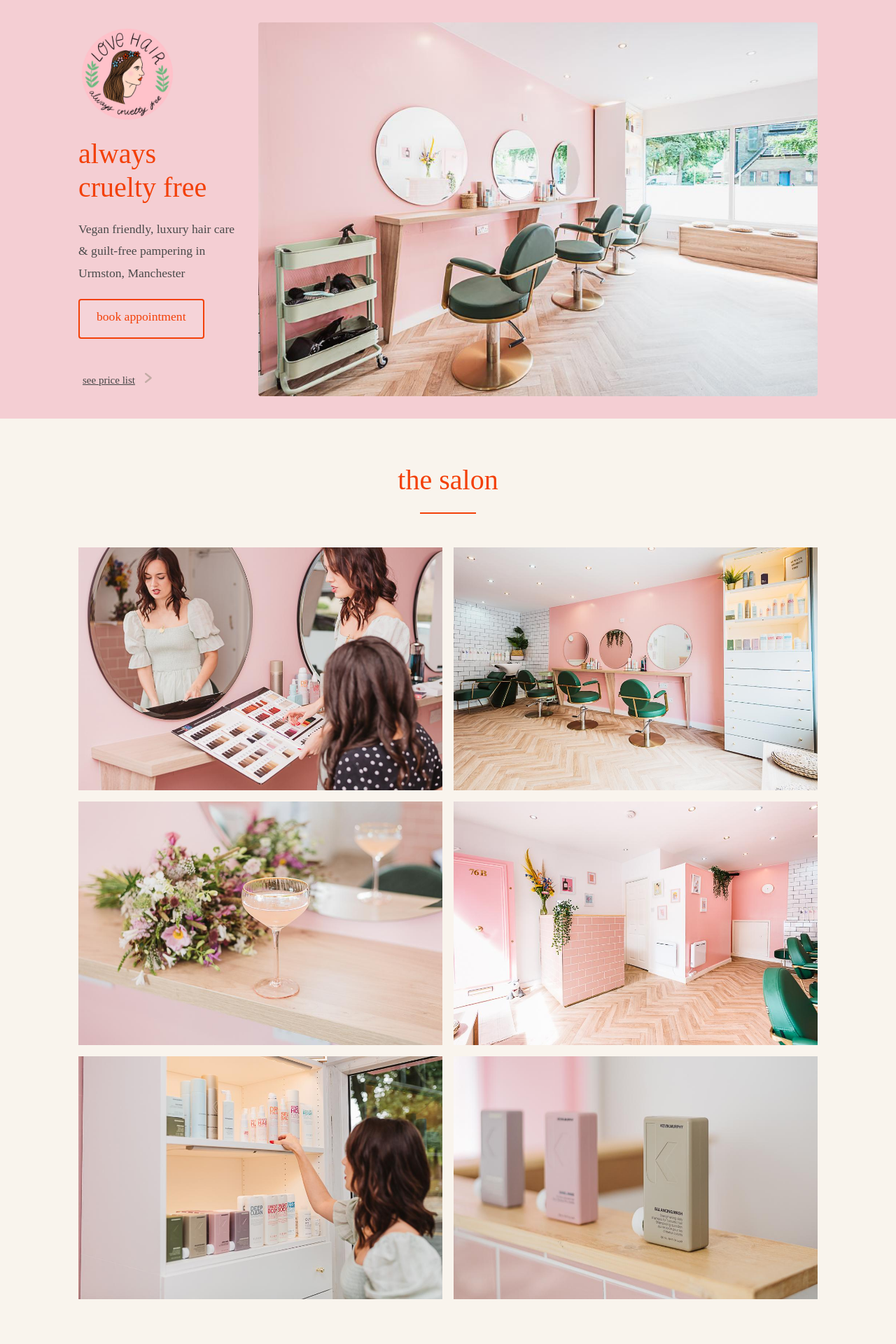
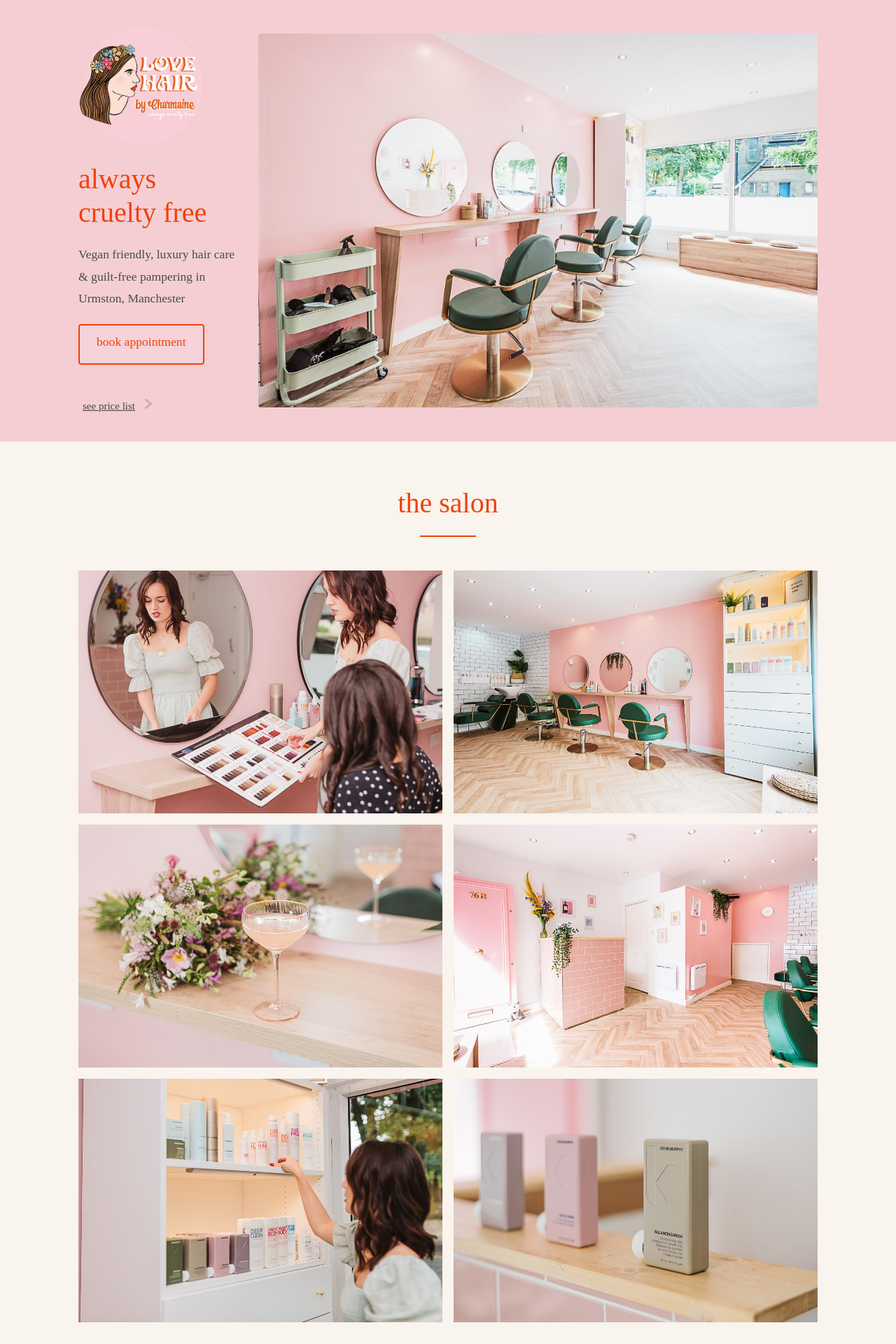
Before and after one commit to dbmorris/love-hair-by-charmaine, a Jekyll site: the page built from index.html, in a window 1280 px wide. Shown: the top 1920 px of the page at 70% size. Built offline with Jekyll 4.4.1, drawn with Linux system fonts in a browser that asks for light colours; some web fonts are replaced; some of the changed text lies outside the part shown; grey boxes are pictures that could not be loaded.

Commit message:
updates to logo and opening times

```diff
--- a/_includes/opening-hours.html
+++ b/_includes/opening-hours.html
@@ -4,11 +4,11 @@
     <div class="stack">
       <span class="fs-title header">opening hours</span>
       <ul class="opening-times__hours fs2 stack">
-        <li>Monday: 9am – 5pm</li>
+        <li style="color: #F34008;">Monday: Closed</li>
         <li>Tuesday: 9am – 5pm </li>
-        <li style="color: #F34008;">Wednesday: – closed</li>
+        <li style="color: #F34008;">Wednesday: Closed</li>
         <li>Thursday: 11am – 8pm</li>
-        <li style="color: #F34008;">Friday – closed</li>
+        <li>Friday: 9am – 5pm</li>
         <li>Saturday: 9am – 3pm<br><em>closed for one Saturday every month</em></li>
         <li>Sunday: 10am–2pm<br><em>opened once every month</em></li>
         <li>Bank holidays may change opening times</li>
--- a/css/main.css
+++ b/css/main.css
@@ -74,11 +74,11 @@
 }
 
 .intro__logo {
-  background: url('../img/love-hair-logo-2.png') no-repeat;
+  background: url('../img/love-hair-logo-3.png') no-repeat;
   background-size: cover;
   display: block;
-  height: 160px;
-  width: 160px;
+  height: 180px;
+  width: 180px;
   margin: 0 auto;
 }
 
@@ -309,8 +309,6 @@
   margin-top: var(--space);
 }
 
-
-
 @media
 only screen and (-webkit-min-device-pixel-ratio: 2)      and (min-width: 320px),
 only screen and (   min--moz-device-pixel-ratio: 2)      and (min-width: 320px),
@@ -335,10 +333,9 @@
   }
 
   .intro__logo {
-    background: url('../img/love-hair-logo-2.png') no-repeat;
     background-size: cover;
-    height: 140px;
-    width: 140px;
+    height: 180px;
+    width: 180px;
     margin: 0 auto 0 0 ;
   }
 
@@ -420,7 +417,6 @@
 
   /* Tablet size retina media queries */
   .intro__logo {
-    background: url('../img/love-hair-logo-2.png') no-repeat;
     background-size: cover;
   }
 
```
Also changed, not shown: Gemfile.lock, img/love-hair-logo-3.png (added), img/love-hair-new-logo.png (added), 1 other file.
